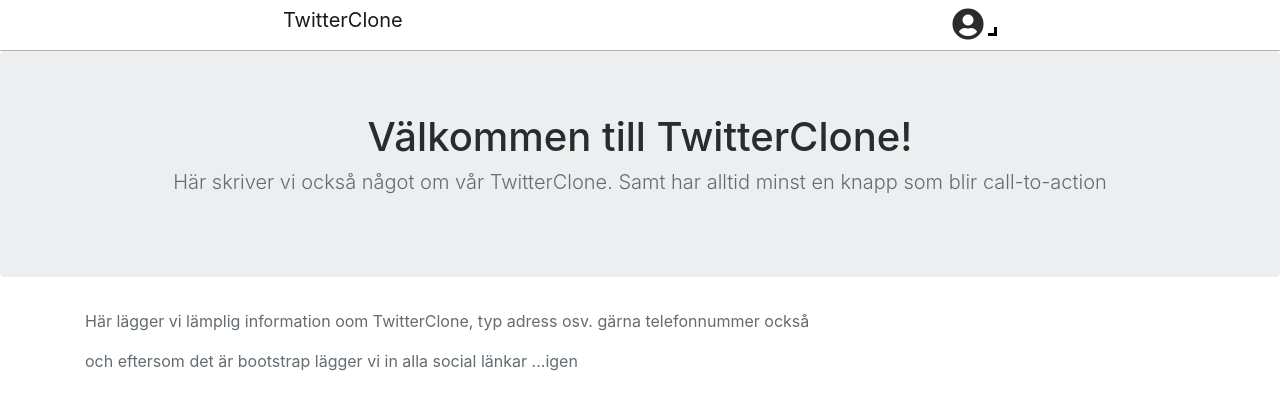
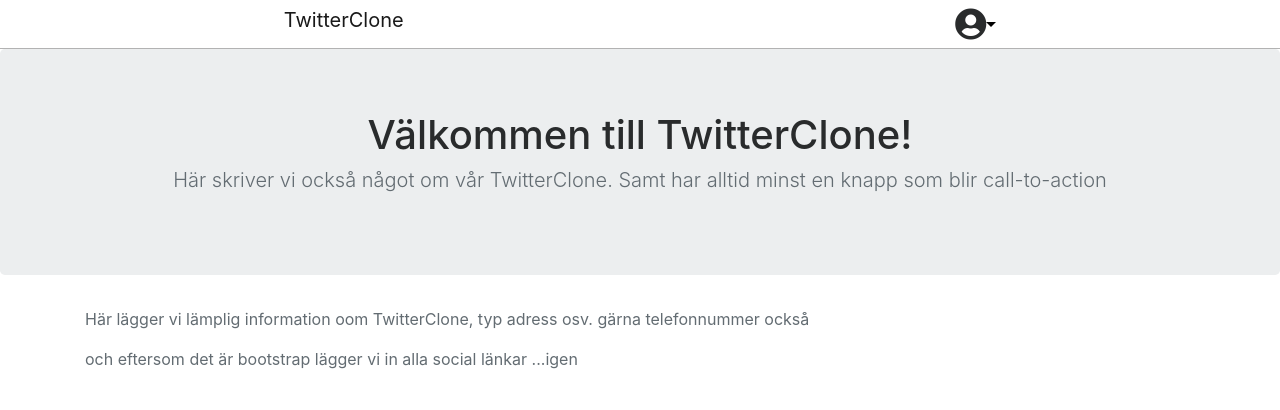
Before and after one commit to chas-academy/k02-php-oop-jquery-Jonon, a PHP site: page / in a window 1280 px wide. Shown: the top 410 px of the page. Run offline with PHP 8.4, Linux system fonts and the light colour scheme; some libraries are stand-ins or nearby versions.

Commit message:
Wrap dropdown icon and arrow and center the content in row

```diff
--- a/templates/navigation.php
+++ b/templates/navigation.php
@@ -17,8 +17,10 @@
 
             <div class="dropdown">
             <!-- profile icon-->
-                <i class="fas fa-user-circle dropdown__icon-button"></i>
-                <i class="arrow up"></i>
+            <div>
+            <i class="fas fa-user-circle dropdown__icon-button"></i>
+                <i class="arrow-down"></i>
+            </div>
                 <nav class="dropdown__navigation dropdown-active">
 
                     <ul class="dropdown__list">
@@ -47,8 +49,11 @@
 
             <div class="dropdown">
             <!-- profile icon-->
-                <i class="fas fa-user-circle dropdown__icon-button"></i>
-                <i class="arrow up"></i>
+            <div class="d-flex align-items-center">
+            <i class="fas fa-user-circle dropdown__icon-button"></i>
+                <i class="arrow-down"></i>
+            </div>
+
                 <nav class="dropdown__navigation dropdown-active">
                     <ul class="dropdown__list">
                         <li class="dropdown__list-item">
```
